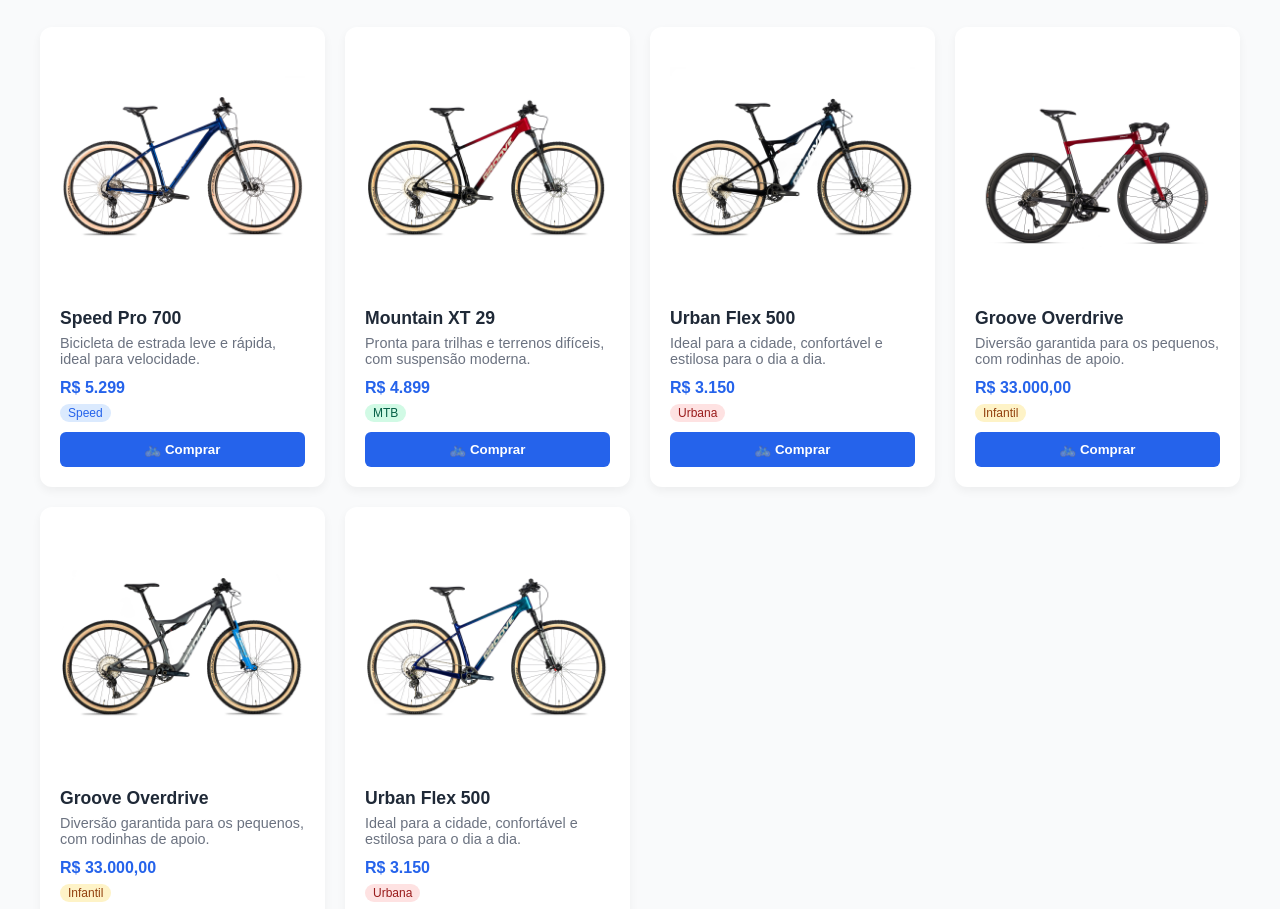
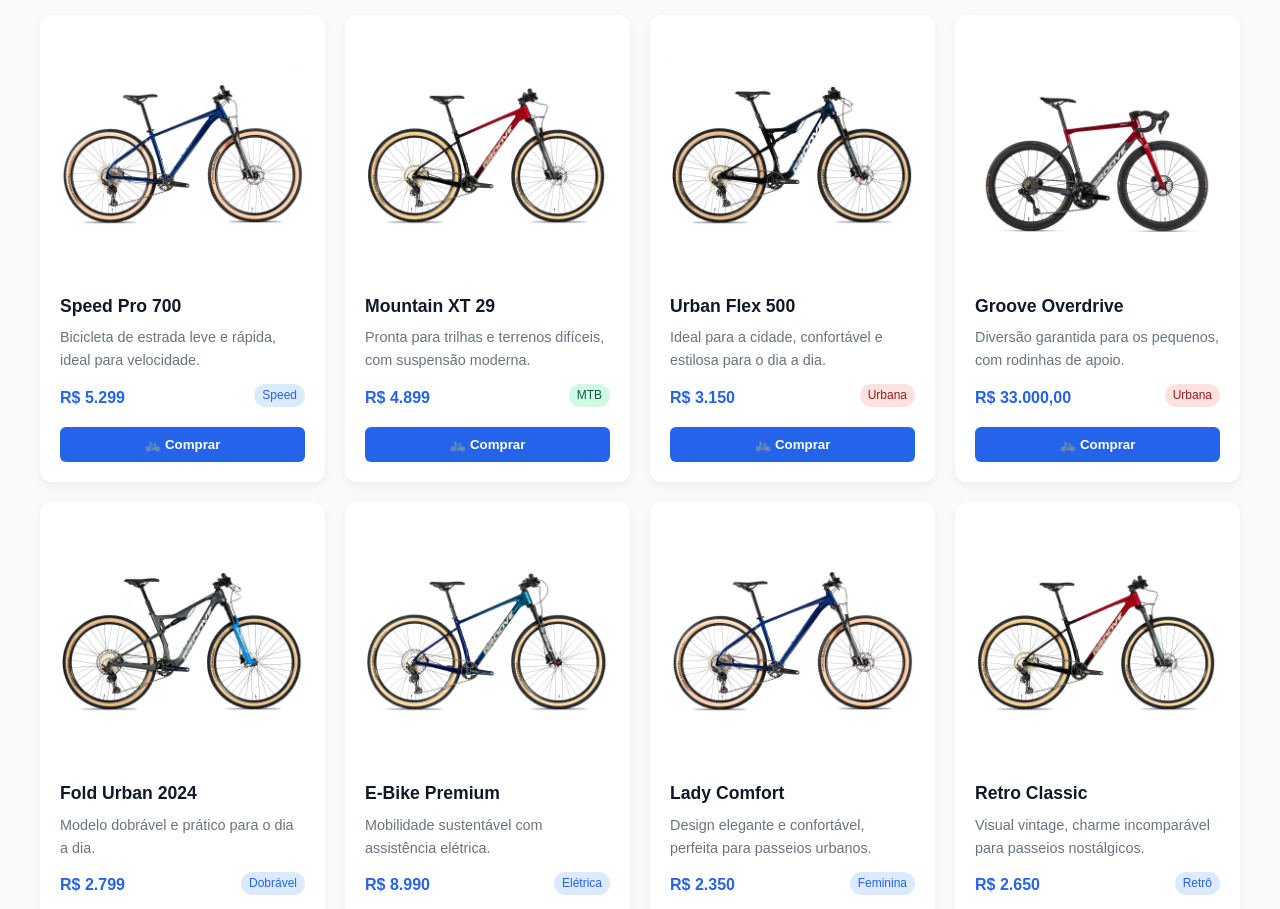
Before and after one commit to Anajbritos/bike-master, a plain HTML site: page catalog/catalog.html in a window 1280 px wide. Shown: the part 675-1584 px from the top of the page. Drawn offline with Linux system fonts and the light colour scheme.

Commit message:
finish project

```diff
--- a/catalog/catalog.html
+++ b/catalog/catalog.html
@@ -1,17 +1,19 @@
 <!DOCTYPE html>
 <html lang="pt-BR">
+
 <head>
   <meta charset="UTF-8" />
-  <meta name="viewport" content="width=device-width, initial-scale=1.0"/>
+  <meta name="viewport" content="width=device-width, initial-scale=1.0" />
   <title>Catálogo de Bicicletas - BikeMaster</title>
   <link rel="stylesheet" href="styles.css" />
-  <link rel="stylesheet" href="https://cdnjs.cloudflare.com/ajax/libs/font-awesome/6.4.0/css/all.min.css"/>
+  <link rel="stylesheet" href="https://cdnjs.cloudflare.com/ajax/libs/font-awesome/6.4.0/css/all.min.css" />
 </head>
+
 <body>
   <header>
     <h2>🚲 BikeMaster</h2>
     <nav>
-      <a href="index.html">Início</a>
+      <a href="#">Início</a>
       <a href="#">Produtos</a>
       <a href="#">Sobre</a>
       <a href="#">Contato</a>
@@ -39,65 +41,20 @@
 
   <section class="catalog">
     <div class="catalog-header">
+      <div class="catalog-header-left">
         <h2>Catálogo de Bicicletas</h2>
         <p>Veja nossos modelos disponíveis para todas as aventuras.</p>
+      </div>
       <div class="catalog-search">
         <input type="text" placeholder="Buscar modelo, marca...">
         <button><i class="fas fa-search"></i> Buscar</button>
       </div>
     </div>
 
+    </div>
+
     <div class="bike-grid">
-      <!-- Cada card representa uma bicicleta -->
-      <div class="bike-card">
-        <img src="bike1.png" alt="Speed Pro 700">
-        <h3>Speed Pro 700</h3>
-        <p>Bicicleta de estrada leve e rápida, ideal para velocidade.</p>
-        <span class="price">R$ 5.299</span>
-        <span class="tag">Speed</span>
-        <button>🚲 Comprar</button>
-      </div>
-      <div class="bike-card">
-        <img src="bike2.png" alt="Mountain XT 29">
-        <h3>Mountain XT 29</h3>
-        <p>Pronta para trilhas e terrenos difíceis, com suspensão moderna.</p>
-        <span class="price">R$ 4.899</span>
-        <span class="tag green">MTB</span>
-        <button>🚲 Comprar</button>
-      </div>
-      <div class="bike-card">
-        <img src="bike3.png" alt="Urban Flex 500">
-        <h3>Urban Flex 500</h3>
-        <p>Ideal para a cidade, confortável e estilosa para o dia a dia.</p>
-        <span class="price">R$ 3.150</span>
-        <span class="tag red">Urbana</span>
-        <button>🚲 Comprar</button>
-      </div>
-      <div class="bike-card">
-        <img src="bike4.png" alt="Kids Fun 16">
-        <h3>Groove Overdrive</h3>
-        <p>Diversão garantida para os pequenos, com rodinhas de apoio.</p>
-        <span class="price">R$ 33.000,00</span>
-        <span class="tag yellow">Infantil</span>
-        <button>🚲 Comprar</button>
-      </div>
-        <div class="bike-card">
-        <img src="bike5.png" alt="Kids Fun 16">
-        <h3>Groove Overdrive</h3>
-        <p>Diversão garantida para os pequenos, com rodinhas de apoio.</p>
-        <span class="price">R$ 33.000,00</span>
-        <span class="tag yellow">Infantil</span>
-        <button>🚲 Comprar</button>
-      </div>
-      <div class="bike-card">
-        <img src="bike6.png" alt="Urban Flex 500">
-        <h3>Urban Flex 500</h3>
-        <p>Ideal para a cidade, confortável e estilosa para o dia a dia.</p>
-        <span class="price">R$ 3.150</span>
-        <span class="tag red">Urbana</span>
-        <button>🚲 Comprar</button>
-      </div>
-      <!-- Adicione os outros cards aqui seguindo o padrão -->
+
     </div>
   </section>
 
@@ -110,5 +67,7 @@
       <a href="#"><i class="fab fa-twitter"></i></a>
     </div>
   </footer>
+  <script src="script.js"></script>
 </body>
+
 </html>
--- /dev/null
+++ b/catalog/script.js
@@ -0,0 +1,191 @@
+
+document.addEventListener("DOMContentLoaded", function () {
+    const bikes = [
+        {
+            nome: "Speed Pro 700",
+            descricao: "Bicicleta de estrada leve e rápida, ideal para velocidade.",
+            preco: "R$ 5.299",
+            imagem: "bike1.png",
+            tag: "Speed",
+            tagClass: ""
+        },
+        {
+            nome: "Mountain XT 29",
+            descricao: "Pronta para trilhas e terrenos difíceis, com suspensão moderna.",
+            preco: "R$ 4.899",
+            imagem: "bike2.png",
+            tag: "MTB",
+            tagClass: "green"
+        },
+        {
+            nome: "Urban Flex 500",
+            descricao: "Ideal para a cidade, confortável e estilosa para o dia a dia.",
+            preco: "R$ 3.150",
+            imagem: "bike3.png",
+            tag: "Urbana",
+            tagClass: "red"
+        },
+        {
+            nome: "Groove Overdrive",
+            descricao: "Diversão garantida para os pequenos, com rodinhas de apoio.",
+            preco: "R$ 33.000,00",
+            imagem: "bike4.png",
+            tag: "Urbana",
+            tagClass: "red"
+        },
+        {
+            nome: "Fold Urban 2024",
+            descricao: "Modelo dobrável e prático para o dia a dia.",
+            preco: "R$ 2.799",
+            imagem: "bike5.png",
+            tag: "Dobrável",
+            tagClass: ""
+        },
+        {
+            nome: "E-Bike Premium",
+            descricao: "Mobilidade sustentável com assistência elétrica.",
+            preco: "R$ 8.990",
+            imagem: "bike6.png",
+            tag: "Elétrica",
+            tagClass: ""
+        },
+        {
+            nome: "Lady Comfort",
+            descricao: "Design elegante e confortável, perfeita para passeios urbanos.",
+            preco: "R$ 2.350",
+            imagem: "bike1.png",
+            tag: "Feminina",
+            tagClass: ""
+        },
+        {
+            nome: "Retro Classic",
+            descricao: "Visual vintage, charme incomparável para passeios nostálgicos.",
+            preco: "R$ 2.650",
+            imagem: "bike2.png",
+            tag: "Retrô",
+            tagClass: ""
+        },
+        {
+            nome: "Kids Fun 16",
+            descricao: "Para crianças iniciantes, com rodinhas de apoio e segurança.",
+            preco: "R$ 1.399",
+            imagem: "bike3.png",
+            tag: "Infantil",
+            tagClass: "yellow"
+        },
+        {
+            nome: "Explorer 900",
+            descricao: "Alta performance em terrenos irregulares e trilhas longas.",
+            preco: "R$ 6.899",
+            imagem: "bike4.png",
+            tag: "MTB",
+            tagClass: "green"
+        },
+        {
+            nome: "City Move 700",
+            descricao: "Compacta e funcional para a rotina urbana agitada.",
+            preco: "R$ 3.599",
+            imagem: "bike5.png",
+            tag: "Urbana",
+            tagClass: "red"
+        },
+        {
+            nome: "BMX Xtreme",
+            descricao: "Para manobras radicais e pistas de skate.",
+            preco: "R$ 2.499",
+            imagem: "bike6.png",
+            tag: "BMX",
+            tagClass: ""
+        },
+        {
+            nome: "Gravel Pro",
+            descricao: "Combina velocidade e resistência para longas distâncias.",
+            preco: "R$ 7.199",
+            imagem: "bike1.png",
+            tag: "Gravel",
+            tagClass: ""
+        }
+    ];
+
+    const grid = document.querySelector(".bike-grid");
+    const searchInput = document.querySelector(".catalog-search input");
+
+    const verMaisBtn = document.createElement("button");
+    verMaisBtn.textContent = "Ver mais";
+    verMaisBtn.className = "btn-ver-mais";
+    grid.after(verMaisBtn);
+
+    let mostrando = 10;
+    let termoAtual = "";
+
+    function renderBikes(lista) {
+        grid.innerHTML = "";
+
+        const bikesParaMostrar = lista.slice(0, mostrando);
+
+        if (bikesParaMostrar.length === 0) {
+            grid.innerHTML = "<p style='grid-column: 1 / -1;'>Nenhuma bicicleta encontrada.</p>";
+            verMaisBtn.style.display = "none";
+            return;
+        }
+
+        bikesParaMostrar.forEach(bike => {
+            const card = document.createElement("div");
+            card.className = "bike-card";
+
+            card.innerHTML = `
+                <img src="${bike.imagem}" alt="${bike.nome}">
+                <h3>${bike.nome}</h3>
+                <p>${bike.descricao}</p>
+                <div class="bike-meta">
+                    <span class="price">${bike.preco}</span>
+                    <span class="tag ${bike.tagClass}">${bike.tag}</span>
+                </div>
+                <button>🚲 Comprar</button>
+            `;
+
+            grid.appendChild(card);
+        });
+
+        if (lista.length > 10) {
+            verMaisBtn.style.display = "block";
+            verMaisBtn.textContent = mostrando >= lista.length ? "Ver menos" : "Ver mais";
+        } else {
+            verMaisBtn.style.display = "none";
+        }
+    }
+
+    function aplicarFiltro() {
+        const termo = termoAtual.toLowerCase();
+
+        const filtradas = bikes.filter(bike =>
+            bike.nome.toLowerCase().includes(termo) ||
+            bike.tag.toLowerCase().includes(termo)
+        );
+
+        renderBikes(filtradas);
+    }
+
+    searchInput.addEventListener("input", function () {
+        termoAtual = this.value;
+        mostrando = 10;
+        aplicarFiltro();
+    });
+
+    verMaisBtn.addEventListener("click", function () {
+        const filtradas = bikes.filter(bike =>
+            bike.nome.toLowerCase().includes(termoAtual.toLowerCase()) ||
+            bike.tag.toLowerCase().includes(termoAtual.toLowerCase())
+        );
+
+        if (mostrando >= filtradas.length) {
+            mostrando = 10;
+        } else {
+            mostrando += 7;
+        }
+
+        renderBikes(filtradas);
+    });
+
+    aplicarFiltro();
+});
--- a/catalog/styles.css
+++ b/catalog/styles.css
@@ -5,10 +5,17 @@
 }
 
 body {
-  font-family: Arial, sans-serif;
+  font-family: 'Arial', sans-serif;
   background-color: #f9fafb;
-  color: #1f2937;
+  color: #111827;
+  line-height: 1.6;
 }
+
+a {
+  text-decoration: none;
+  color: inherit;
+}
+
 header {
   display: flex;
   justify-content: space-between;
@@ -110,27 +117,57 @@ nav a {
 }
 
 .catalog-header {
+  display: flex;
+  justify-content: space-between;
+  align-items: center;
+  gap: 16px;
+  flex-wrap: wrap;
   margin-bottom: 30px;
 }
 
+.catalog-header-left h2 {
+  font-size: 2rem;
+  font-weight: 700;
+  color: #111827;
+  margin-bottom: 4px;
+}
+
+.catalog-header-left p {
+  font-size: 1rem;
+  color: #6b7280;
+}
+
 .catalog-search {
-  margin-top: 20px;
+  display: flex;
+  align-items: center;
+  gap: 8px;
 }
 
 .catalog-search input {
-  padding: 10px;
-  width: 220px;
-  border-radius: 6px;
+  padding: 12px 20px;
+  width: 240px;
+  border-radius: 999px;
   border: 1px solid #d1d5db;
+  font-size: 1rem;
+  color: #6b7280;
+}
+
+.catalog-search input::placeholder {
+  color: #9ca3af;
+  font-weight: 600;
 }
 
 .catalog-search button {
-  padding: 10px 16px;
+  padding: 12px 20px;
   background: #2563eb;
   color: white;
   border: none;
-  border-radius: 6px;
-  margin-left: 8px;
+  border-radius: 999px;
+  font-weight: bold;
+  font-size: 1rem;
+  display: flex;
+  align-items: center;
+  gap: 8px;
   cursor: pointer;
 }
 
@@ -145,8 +182,12 @@ nav a {
   background: #fff;
   padding: 20px;
   border-radius: 12px;
-  box-shadow: 0 4px 10px rgba(0,0,0,0.05);
+  box-shadow: 0 4px 10px rgba(0, 0, 0, 0.05);
+  display: flex;
+  flex-direction: column;
+  justify-content: space-between;
   text-align: left;
+  height: 100%;
 }
 
 .bike-card img {
@@ -158,12 +199,26 @@ nav a {
 .bike-card h3 {
   font-size: 1.1rem;
   margin-bottom: 6px;
+  font-weight: bold;
+  display: -webkit-box;
+  -webkit-box-orient: vertical;
+  overflow: hidden;
 }
 
 .bike-card p {
   font-size: 0.9rem;
   color: #6b7280;
   margin-bottom: 12px;
+  display: -webkit-box;
+  -webkit-box-orient: vertical;
+  overflow: hidden;
+}
+
+.bike-meta {
+  display: flex;
+  justify-content: space-between;
+  align-items: center;
+  margin-bottom: 10px;
 }
 
 .price {
@@ -183,9 +238,20 @@ nav a {
   display: inline-block;
 }
 
-.tag.green { background: #d1fae5; color: #065f46; }
-.tag.red { background: #fee2e2; color: #991b1b; }
-.tag.yellow { background: #fef3c7; color: #92400e; }
+.tag.green {
+  background: #d1fae5;
+  color: #065f46;
+}
+
+.tag.red {
+  background: #fee2e2;
+  color: #991b1b;
+}
+
+.tag.yellow {
+  background: #fef3c7;
+  color: #92400e;
+}
 
 .bike-card button {
   background: #2563eb;
@@ -196,6 +262,7 @@ nav a {
   border-radius: 6px;
   font-weight: bold;
   cursor: pointer;
+  margin-top: auto;
 }
 
 footer {
@@ -212,3 +279,16 @@ footer .social-icons a {
   margin-left: 12px;
   color: white;
 }
+
+.btn-ver-mais {
+  margin: 30px auto 0;
+  display: block;
+  padding: 12px 24px;
+  font-weight: bold;
+  background-color: #2563eb;
+  color: white;
+  border: none;
+  border-radius: 8px;
+  cursor: pointer;
+  font-size: 1rem;
+}
```
Also changed, not shown: index.html (+5 -1 lines), styles.css (+28 -13 lines), bike-loja.png (added), 1 other file. Lines whose indentation alone changed are shown as unchanged.
